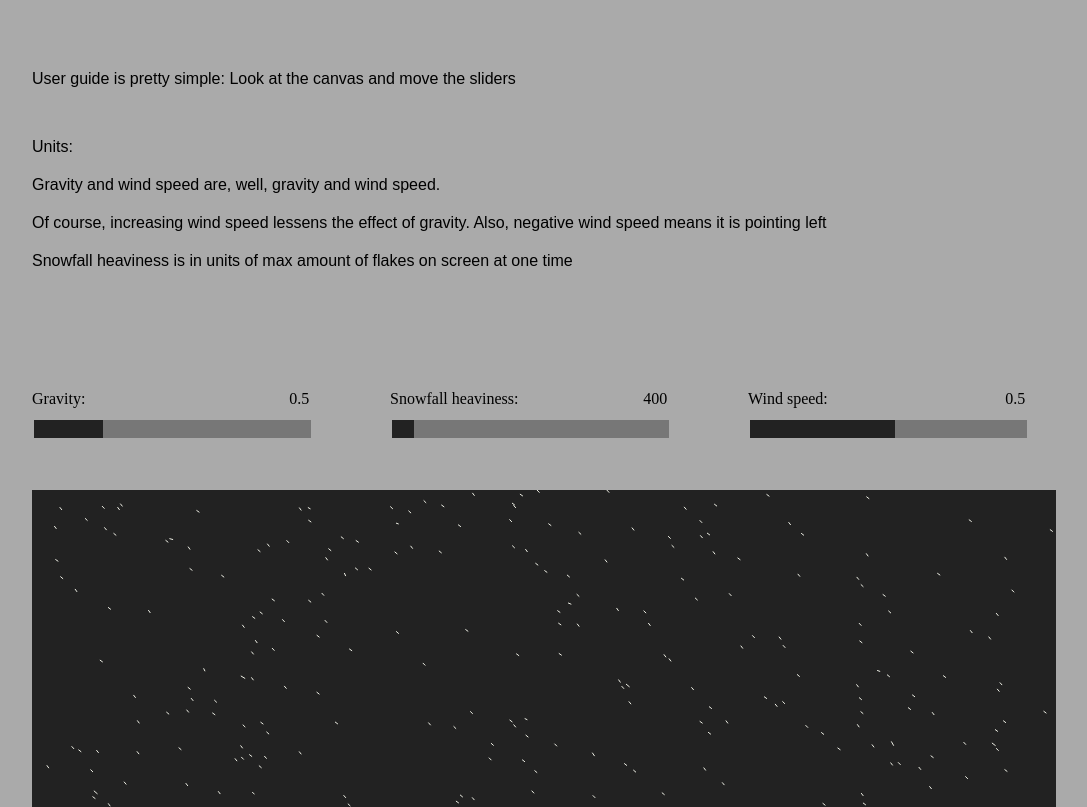
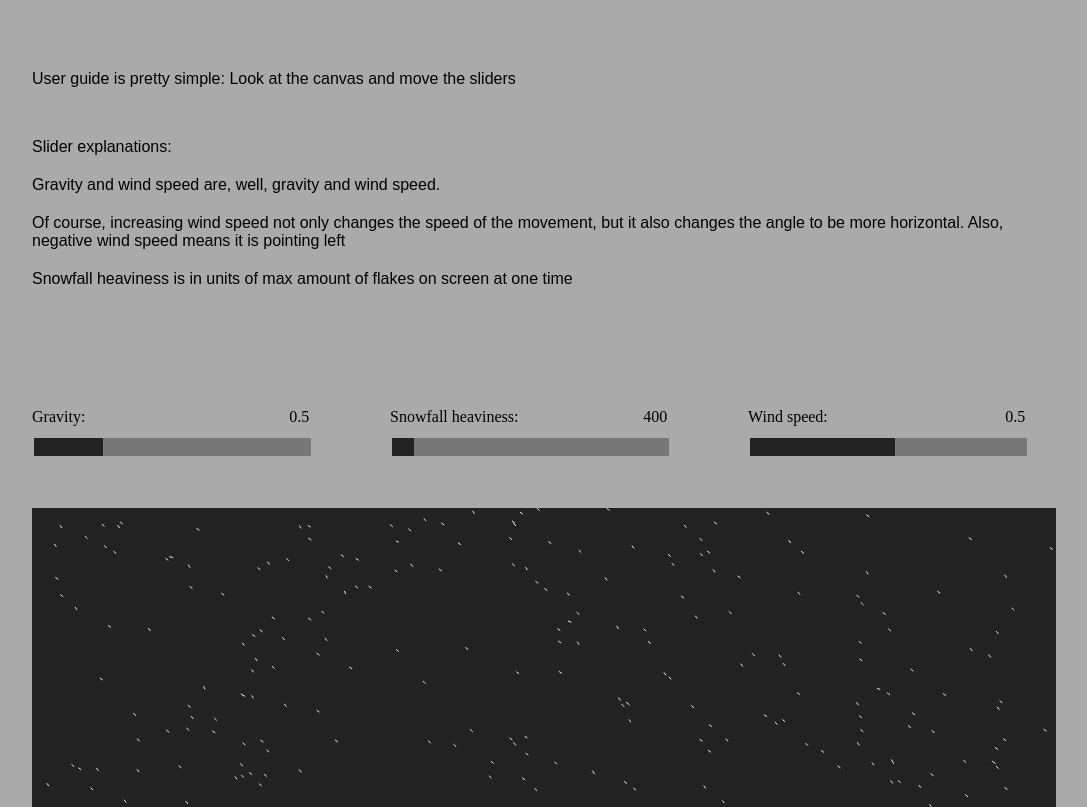
Before and after one commit to Echowispp/snowfall, a plain HTML site: page index.html in a window 1280 px wide. Shown: the top 807 px of the page, without its empty margins (96-1183 px from the left). Drawn offline with Linux system fonts and the light colour scheme.

Commit message:
added html comments and clarified some comments and text

```diff
--- a/index.html
+++ b/index.html
@@ -5,14 +5,19 @@
 </head>
 <body>
 	<div class="paragraphContainer">
+		<!-- the info paragraphs-->
 		<p class="divider">
 			User guide is pretty simple: Look at the canvas and move the sliders
 		</p>
-		<p>Units:</p>
+		<p>Slider explanations:</p>
+		<!-- I was going to add extra info about how the stuff is calculated in these paragraphs,
+			but I don't see much reason, if someone's interested, they'll go to the code to check
+			out the calculations and mainly, now the page looks much cleaner-->
 		<p>Gravity and wind speed are, well, gravity and wind speed.</p>
 		<p>
-			Of course, increasing wind speed lessens the effect of gravity.
-			Also, negative wind speed means it is pointing left
+			Of course, increasing wind speed not only changes the speed of the
+			movement, but it also changes the angle to be more horizontal. Also,
+			negative wind speed means it is pointing left
 		</p>
 		<p>
 			Snowfall heaviness is in units of max amount of flakes on screen at
@@ -20,7 +25,11 @@
 		</p>
 	</div>
 
+	<!-- gridDiv is the main rearranging part of the page, it makes sure
+		sliders are on top of the canvas side by side and that the canvas is below them-->
 	<div class="gridDiv">
+		<!-- it's a slider, not much to explain here...
+			it has values, HTML does magic and it moves and outputs a value to javascript-->
 		<div class="gravitySliderCont sliderCont">
 			<label for="gravitySlider">Gravity: </label>
 			<span id="gravityValue">0.5</span>
@@ -59,4 +68,6 @@
 		</div>
 		<canvas id="mainCanvas"></canvas>
 	</div>
+	<!-- here, the horizontal alignment is actually a property of the <body> tag,
+		which I have somehow never done before-->
 </body>
```
Also changed, not shown: main.js (+6 -7 lines).
